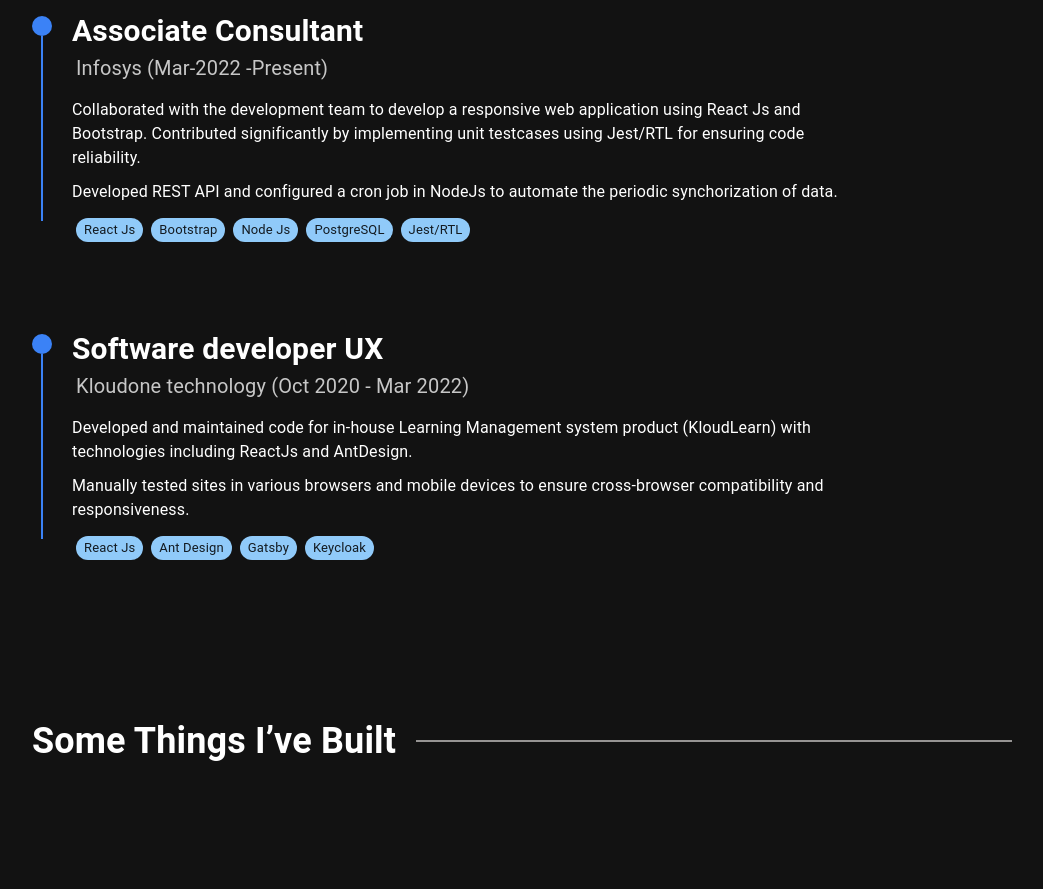
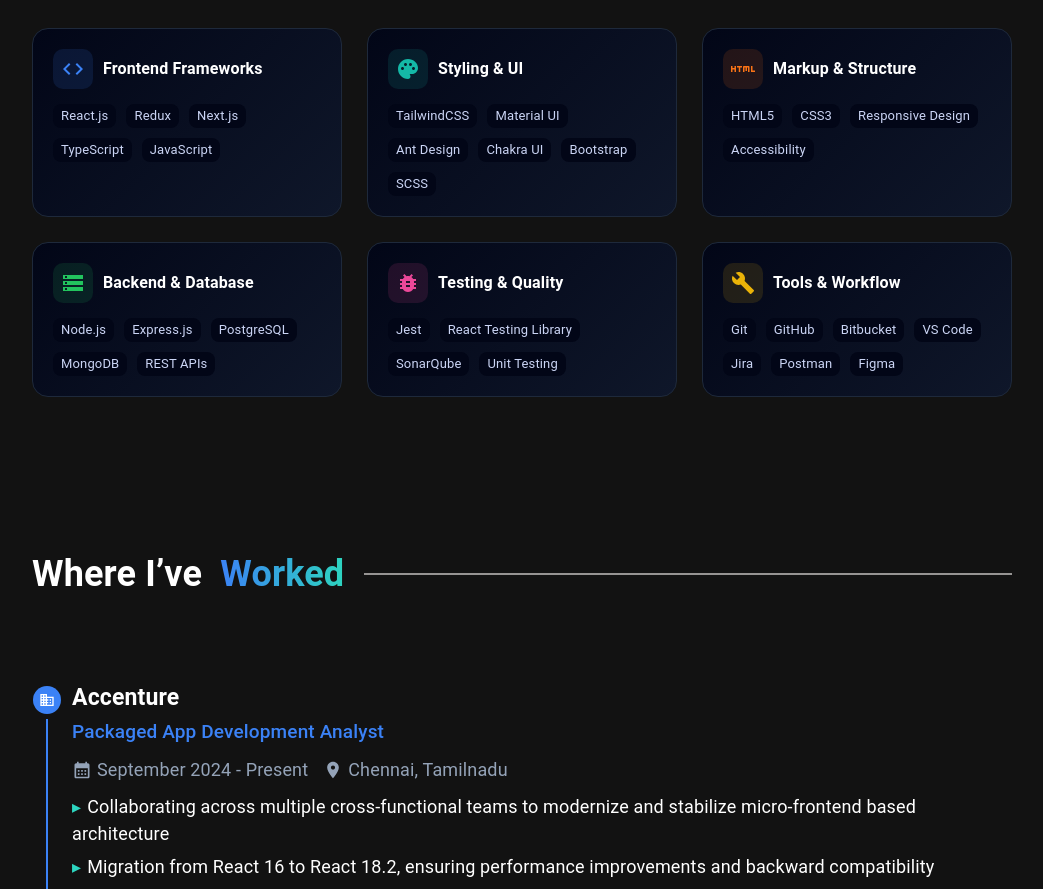
Before and after one commit to Dravid24/portfolio, a React (Create React App) app: page / in a window 1280 px wide. Shown: the part 1860-2749 px from the top of the page, without its empty margins (118-1161 px from the left). Built offline with nearby package versions, Linux system fonts and the light colour scheme; a web font is replaced by a local one.

Commit message:
Experience and TechStack section redesign

```diff
--- a/src/components/MainSection/Experience.tsx
+++ b/src/components/MainSection/Experience.tsx
@@ -1,16 +1,25 @@
 import styled from "styled-components";
 import { useTheme, Stack, Chip } from "@mui/material";
+import BusinessIcon from "@mui/icons-material/Business";
+import CalendarMonthIcon from "@mui/icons-material/CalendarMonth";
+import LocationOnIcon from "@mui/icons-material/LocationOn";
 
 const StyledExpSection = styled.section`
-  max-width: 1080px;
+  max-width: 1280px;
   margin-bottom: 50px;
+
   .heading {
     display: flex;
     align-items: center;
     padding: 70px 0 80px;
-    width: 100%;
     font-size: clamp(26px, 5vw, 36px);
     white-space: nowrap;
+
+    span {
+      background: -webkit-linear-gradient(left, #3b82f6, #2dd4bf);
+      -webkit-background-clip: text;
+      -webkit-text-fill-color: transparent;
+    }
 
     &:after {
       content: "";
@@ -19,45 +28,30 @@
       height: 2px;
       margin-left: 20px;
       background: #969493;
-      @media (max-width: 1080px) {
-        width: 100%;
-      }
-      @media (max-width: 768px) {
-        width: 100%;
-      }
-      @media (max-width: 600px) {
-        margin-left: 10px;
-      }
     }
   }
 
   .exp-length {
+    display: flex;
+    flex-direction: column;
+    align-items: center;
+    margin-top: 5px;
+
+    .icon {
       background: #3b82f6;
-    display: inline-block;
-    height: 20px;
-    width: 20px;
+      padding: 6px;
       border-radius: 50%;
-    margin-top: 8px;
+      display: flex;
+      z-index: 2;
+    }
 
-    &:after {
-      content: "";
-      display: block;
+    .line {
       width: 2px;
-      height: 185px;
+      height: 100%;
       background: #3b82f6;
-      margin: 20px 0 0 9px;
-      @media (max-width: 1080px) {
-        height: 185px;
-      }
-      @media (max-width: 768px) {
-        height: 190px;
-      }
-      @media (max-width: 600px) {
-        height: 200px;
-      }
-      @media (max-width: 450px) {
-        height: 250px;
-      }
+      margin-top: 5px;
+      flex-grow: 1;
+      min-height: 180px; /* ensures last item line also visible */
     }
   }
 `;
@@ -69,98 +63,187 @@
   margin-bottom: 5rem;
 
   h1 {
-    font-weight: 400;
     font-size: clamp(20px, 3vw, 30px);
     font-weight: bold;
   }
+
   h2 {
-    margin: 0 0 15px 4px;
-    font-weight: 400;
+    margin: 0 0 10px 4px;
+    font-size: clamp(14px, 4vw, 18px);
+  }
 
-    font-size: clamp(14px, 4vw, 20px);
-    @media (max-width: 480px) {
-      margin: 0 0 7px 2px;
-    }
-  }
-  p {
-    max-width: 800px;
+  .meta {
+    display: flex;
+    align-items: center;
+    gap: 10px;
     margin-bottom: 10px;
   }
+
+  p {
+    font-size: 18px;
+    margin-bottom: 6px;
+  }
+
   .tag {
     margin: 4px;
   }
+
+  .bullet {
+    color: #2dd4bf;
+    margin-right: 6px;
+  }
 `;
 
-const infosysTech = [
-  "React Js",
-  "Bootstrap",
-  "Node Js",
+const experiences = [
+  {
+    company: "Accenture",
+    role: "Packaged App Development Analyst",
+    location: "Chennai, Tamilnadu",
+    period: "September 2024 - Present",
+    description: [
+      "Collaborating across multiple cross-functional teams to modernize and stabilize micro-frontend based architecture",
+      "Migration from React 16 to React 18.2, ensuring performance improvements and backward compatibility",
+      "Migrated legacy class-based components to functional components using React Hooks across 32 repositories",
+      "Converted unit tests from Enzyme to Jest and React Testing Library (RTL)",
+      "Introduced unit test coverage from 0%, writing test cases to meet SonarQube quality gate (60% coverage)",
+    ],
+    techStack: [
+      "ReactJS",
+      "TypeScript",
       "PostgreSQL",
-  "Jest/RTL",
+      "MaterialUI",
+      "Jest",
+      "RTL",
+    ],
+  },
+  {
+    company: "Infosys Limited",
+    role: "Associate Consultant",
+    location: "Chennai, Tamilnadu",
+    period: "March 2022 - September 2024",
+    description: [
+      "Developed frontend applications using React.js and TypeScript with Bootstrap and MaterialUI",
+      "Implemented unit testing with React Testing Library (RTL) and Jest to ensure code quality",
+      "Conducted code analysis using SonarQube, improving code coverage up to 85%",
+      "Built RESTful APIs with Node.js for seamless data interaction",
+      "Managed database operations with PostgreSQL using Knex and Objection.js",
+    ],
+    techStack: [
+      "ReactJS",
+      "NodeJS",
+      "TypeScript",
+      "PostgreSQL",
+      "MaterialUI",
+      "Jest",
+    ],
+  },
+  {
+    company: "Kloudone Pvt Ltd",
+    role: "Software Developer",
+    location: "Chennai, Tamilnadu",
+    period: "October 2020 - March 2022",
+    description: [
+      "Developed and maintained web applications using React.js, JavaScript, and Ant Design",
+      "Built feature assessment summary with quiz creation, grading, and custom reports on training metrics",
+      "Implemented Single Sign-On (SSO) using Keycloak for secure authentication",
+      "Created easy access, customized and automated reporting systems",
+    ],
+    techStack: ["ReactJS", "JavaScript", "Ant Design", "Keycloak", "Figma"],
+  },
 ];
-
-const kloudOneTech = ["React Js", "Ant Design", "Gatsby", "Keycloak"];
 
 const Experience = () => {
   const theme = useTheme();
+
   return (
     <StyledExpSection id="experience">
-      <h1 className="heading">Where I’ve Worked</h1>
-      <StyledExperience>
-        <div className="exp-length"></div>
+      <h1 className="heading">
+        Where I’ve &nbsp; <span>Worked</span>
+      </h1>
+
+      {experiences.map((exp, index) => (
+        <StyledExperience key={index}>
+          <div className="exp-length">
+            <div className="icon">
+              <BusinessIcon style={{ color: "#fff", fontSize: 16 }} />
+            </div>
+            <div className="line"></div>
+          </div>
+
           <div>
-          <h1>Associate Consultant</h1>
+            <div>
               <h2
                 style={{
-              color: theme.palette.mode === "dark" ? "#c7c7c7" : "#696969",
+                  margin: 0,
+                  fontSize: "23px",
+                  fontWeight: 600,
                 }}
               >
-            Infosys (Mar-2022 -Present)
+                {exp.company}
               </h2>
-          <p>
-            Collaborated with the development team to develop a responsive web
-            application using React Js and Bootstrap. Contributed significantly
-            by implementing unit testcases using Jest/RTL for ensuring code
-            reliability.
+
+              <div
+                style={{
+                  color: "#3b82f6",
+                  fontSize: "19px",
+                  fontWeight: 500,
+                  marginTop: "2px",
+                }}
+              >
+                {exp.role}
+              </div>
+            </div>
+
+            {/* Calendar */}
+            <div
+              style={{
+                display: "flex",
+                alignItems: "center",
+                gap: "15px",
+                margin: "10px 0",
+                color: theme.palette.mode === "dark" ? "#94a3b8" : "#6b7280",
+                fontSize: "18px",
+              }}
+              data-aos="flip-up"
+            >
+              <div
+                style={{ display: "flex", alignItems: "center", gap: "5px" }}
+              >
+                <CalendarMonthIcon fontSize="small" />
+                <span>{exp.period}</span>
+              </div>
+
+              <div
+                style={{ display: "flex", alignItems: "center", gap: "5px" }}
+              >
+                <LocationOnIcon fontSize="small" />
+                <span>{exp.location}</span>
+              </div>
+            </div>
+
+            {/* Description */}
+            {exp.description.map((point, i) => (
+              <p key={i} data-aos="fade-up">
+                <span className="bullet">▸</span>
+                {point}
               </p>
-          <p>
-            Developed REST API and configured a cron job in NodeJs to automate
-            the periodic synchorization of data.
-          </p>
-          <Stack direction="row" spacing={1} style={{ flexWrap: "wrap" }}>
-            {infosysTech.map((tech) => (
-              <Chip label={tech} color="primary" size="small" className="tag" />
+            ))}
+
+            {/* Tech */}
+            <Stack direction="row" spacing={1} flexWrap="wrap">
+              {exp.techStack.map((tech) => (
+                <Chip
+                  key={tech}
+                  label={tech}
+                  size="small"
+                  color="primary"
+                  className="tag"
+                />
               ))}
             </Stack>
           </div>
         </StyledExperience>
-      <StyledExperience>
-        <div className="exp-length"></div>
-        <div>
-          <h1>Software developer UX </h1>
-          <h2
-            style={{
-              color: theme.palette.mode === "dark" ? "#c7c7c7" : "#696969",
-            }}
-          >
-            Kloudone technology (Oct 2020 - Mar 2022)
-          </h2>
-          <p>
-            Developed and maintained code for in-house Learning Management
-            system product (KloudLearn) with technologies including ReactJs and
-            AntDesign.
-          </p>
-          <p>
-            Manually tested sites in various browsers and mobile devices to
-            ensure cross-browser compatibility and responsiveness.
-          </p>
-          <Stack direction="row" spacing={1} style={{ flexWrap: "wrap" }}>
-            {kloudOneTech.map((tech) => (
-              <Chip label={tech} color="primary" size="small" className="tag" />
       ))}
-          </Stack>
-        </div>
-      </StyledExperience>
     </StyledExpSection>
   );
 };
--- /dev/null
+++ b/src/components/MainSection/TechStack.tsx
@@ -0,0 +1,192 @@
+import styled from "styled-components";
+import { Box, Chip, Typography, useTheme } from "@mui/material";
+import CodeIcon from "@mui/icons-material/Code";
+import PaletteIcon from "@mui/icons-material/Palette";
+import StorageIcon from "@mui/icons-material/Storage";
+import BugReportIcon from "@mui/icons-material/BugReport";
+import BuildIcon from "@mui/icons-material/Build";
+import HtmlIcon from "@mui/icons-material/Html";
+
+const Section = styled.section`
+  max-width: 1280px;
+  margin: auto;
+  padding: 80px 0;
+
+  .heading {
+    margin-bottom: 50px;
+
+    h1 {
+      display: flex;
+      align-items: center;
+      font-size: clamp(26px, 5vw, 36px);
+      white-space: nowrap;
+      span {
+        background: linear-gradient(to right, #3b82f6, #2dd4bf);
+        -webkit-background-clip: text;
+        -webkit-text-fill-color: transparent;
+      }
+      &:after {
+        content: "";
+        display: block;
+        width: 100%;
+        height: 2px;
+        margin-left: 20px;
+        background: #969493;
+      }
+    }
+
+    p {
+      font-size: clamp(13px, 5vw, 20px);
+      margin-top: 10px;
+      color: #94a3b8;
+    }
+  }
+
+  .grid {
+    display: grid;
+    grid-template-columns: repeat(3, 1fr);
+    gap: 25px;
+
+    @media (max-width: 900px) {
+      grid-template-columns: repeat(2, 1fr);
+    }
+
+    @media (max-width: 600px) {
+      grid-template-columns: 1fr;
+    }
+  }
+`;
+
+const Card = styled(Box)`
+  padding: 20px;
+  border-radius: 16px;
+  border: 1px solid #1e293b;
+  background: linear-gradient(135deg, #020617, #0f172a);
+  transition: all 0.3s ease;
+
+  &:hover {
+    transform: translateY(-5px);
+  }
+
+  .title {
+    display: flex;
+    align-items: center;
+    gap: 10px;
+    margin-bottom: 15px;
+  }
+
+  .icon {
+    padding: 8px;
+    border-radius: 10px;
+    display: flex;
+  }
+`;
+
+const techData = [
+  {
+    title: "Frontend Frameworks",
+    icon: <CodeIcon />,
+    color: "#3b82f6",
+    tech: ["React.js", "Redux", "Next.js", "TypeScript", "JavaScript"],
+  },
+  {
+    title: "Styling & UI",
+    icon: <PaletteIcon />,
+    color: "#14b8a6",
+    tech: [
+      "TailwindCSS",
+      "Material UI",
+      "Ant Design",
+      "Chakra UI",
+      "Bootstrap",
+      "SCSS",
+    ],
+  },
+  {
+    title: "Markup & Structure",
+    icon: <HtmlIcon />,
+    color: "#f97316",
+    tech: ["HTML5", "CSS3", "Responsive Design", "Accessibility"],
+  },
+  {
+    title: "Backend & Database",
+    icon: <StorageIcon />,
+    color: "#22c55e",
+    tech: ["Node.js", "Express.js", "PostgreSQL", "MongoDB", "REST APIs"],
+  },
+  {
+    title: "Testing & Quality",
+    icon: <BugReportIcon />,
+    color: "#ec4899",
+    tech: ["Jest", "React Testing Library", "SonarQube", "Unit Testing"],
+  },
+  {
+    title: "Tools & Workflow",
+    icon: <BuildIcon />,
+    color: "#eab308",
+    tech: ["Git", "GitHub", "Bitbucket", "VS Code", "Jira", "Postman", "Figma"],
+  },
+];
+
+const TechStack = () => {
+  const theme = useTheme();
+  const isDark = theme.palette.mode === "dark";
+
+  return (
+    <Section id="tech">
+      <div className="heading">
+        <h1>
+          My&nbsp;<span>Tech Stack</span>
+        </h1>
+        <p>Technologies and tools I use to bring ideas to life</p>
+      </div>
+
+      <div className="grid">
+        {techData.map((item, index) => (
+          <Card
+            key={index}
+            sx={{
+              border: isDark ? "1px solid #1e293b" : "1px solid #E0E6EE",
+              background: isDark
+                ? "linear-gradient(135deg, #020617, #0f172a)"
+                : "linear-gradient(135deg, #ececec, #Fafafa)",
+            }}
+          >
+            {/* Title */}
+            <div className="title">
+              <div
+                className="icon"
+                style={{
+                  background: `${item.color}20`,
+                  color: item.color,
+                }}
+              >
+                {item.icon}
+              </div>
+
+              <Typography fontWeight="600">{item.title}</Typography>
+            </div>
+
+            {/* Tech Chips */}
+            <Box display="flex" flexWrap="wrap" gap="10px">
+              {item.tech.map((tech) => (
+                <Chip
+                  key={tech}
+                  label={tech}
+                  size="small"
+                  sx={{
+                    background: isDark ? "#020617" : "#e2e8f0",
+                    color: isDark ? "#cbd5f5" : "#1e293b",
+                    borderRadius: "8px",
+                  }}
+                />
+              ))}
+            </Box>
+          </Card>
+        ))}
+      </div>
+    </Section>
+  );
+};
+
+export default TechStack;
--- a/src/components/MainSection/index.tsx
+++ b/src/components/MainSection/index.tsx
@@ -4,6 +4,7 @@
 import Experience from "./Experience";
 import Header from "./Header";
 import Projects from "./Projects";
+import TechStack from "./TechStack";
 
 const SectionWrapper = styled.div`
   padding: 0px 150px;
@@ -23,6 +24,7 @@
     <SectionWrapper>
       <Header />
       <About />
+      <TechStack />
       <Experience />
       <Projects />
       <Contact />
```
Lines whose indentation alone changed are shown as unchanged.
